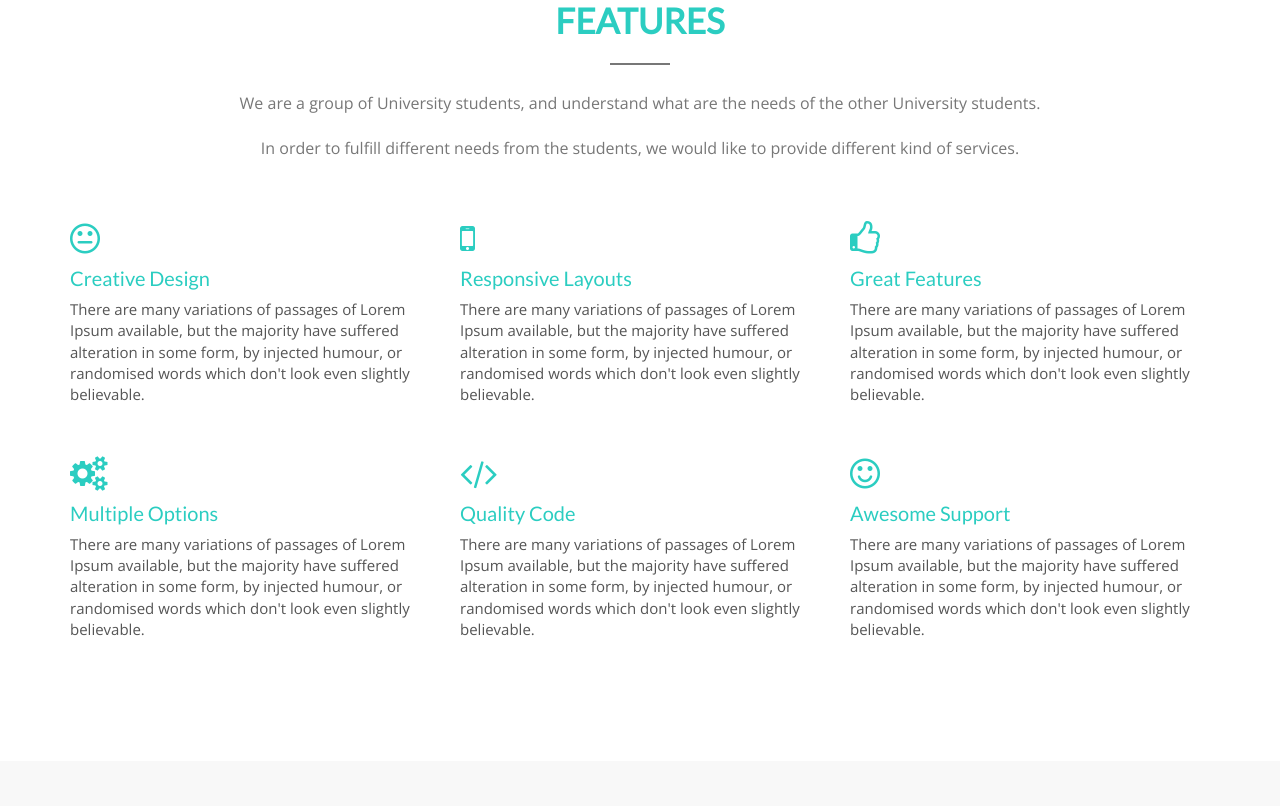
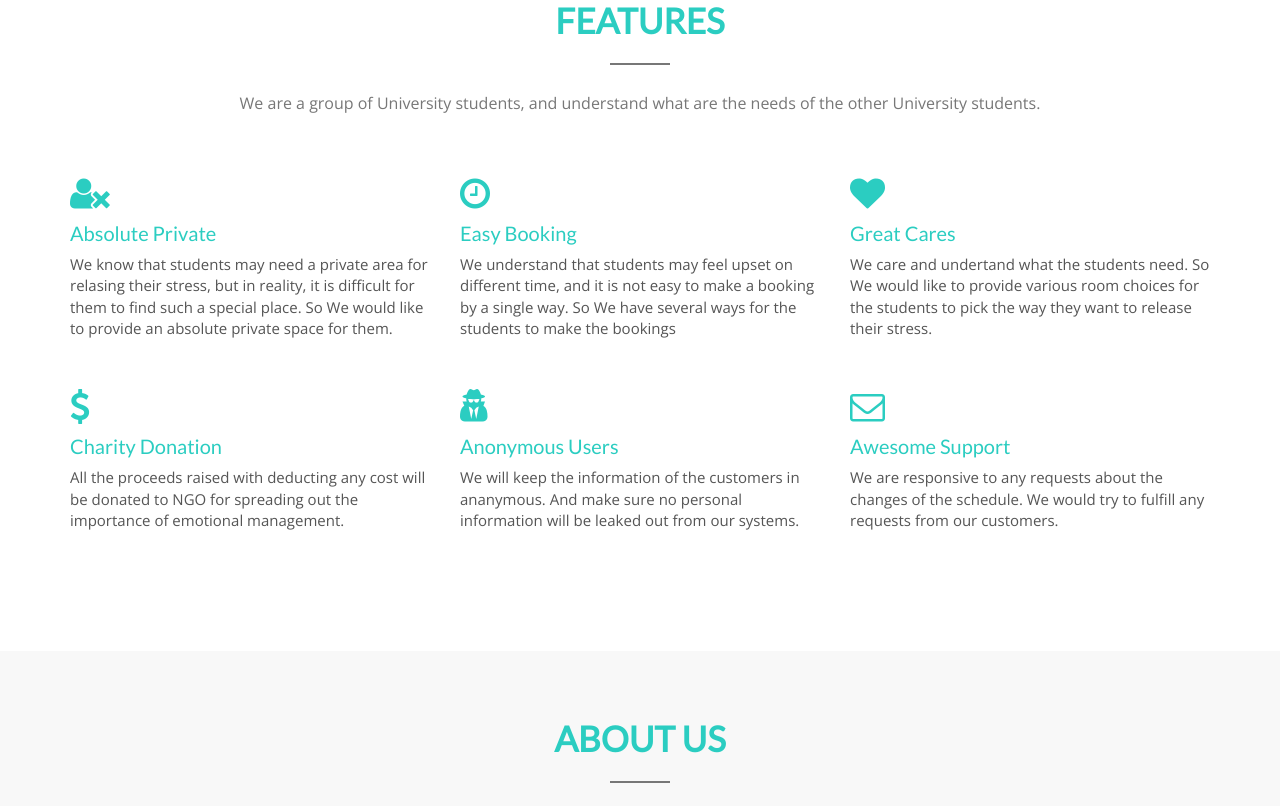
Before and after one commit to CKYUKEN/CKYUKEN.github.io, a plain HTML site: page index.html in a window 1280 px wide. Shown: the part 807-1613 px from the top of the page. Drawn offline with nearby package versions, Linux system fonts and the light colour scheme; a web font is replaced by a local one.

Commit message:
Update index.html

```diff
--- a/index.html
+++ b/index.html
@@ -241,8 +241,8 @@
               </div>
             </div>
           </div>
-		  </div>
-		  </div>
+	</div>
+	</div>
         <div class="single-slide">
         <img src="assets/images/slider-5.jpg" alt="img">
         <div class="slide-content">
@@ -272,7 +272,6 @@
             <h2 class="title">Features</h2>
             <span class="line"></span>
             <p>We are a group of University students, and understand what are the needs of the other University students.</p>
-            <p>In order to fulfill different needs from the students, we would like to provide different kind of services.</p>
           </div>
         </div>
         <div class="col-md-12">
@@ -280,45 +279,44 @@
             <div class="row">
               <div class="col-md-4 col-sm-6">
                 <div class="single-feature wow zoomIn">
-                  <!-- <i class="fa fa-leaf feature-icon"></i> -->
-                  <i class="fa fa-meh-o feature-icon"></i>
-                  <h4 class="feat-title">Creative Design</h4>
-                  <p>There are many variations of passages of Lorem Ipsum available, but the majority have suffered alteration in some form, by injected humour, or randomised words which don't look even slightly believable.</p>
+                  <i class="fa fa-user-times feature-icon"></i>
+                  <h4 class="feat-title">Absolute Private</h4>
+                  <p>We know that students may need a private area for relasing their stress, but in reality, it is difficult for them to find such a special place. So We would like to provide an absolute private space for them.</p>
                 </div>
               </div>
               <div class="col-md-4 col-sm-6">
                 <div class="single-feature wow zoomIn">
-                  <i class="fa fa-mobile feature-icon"></i>
-                  <h4 class="feat-title">Responsive Layouts</h4>
-                  <p>There are many variations of passages of Lorem Ipsum available, but the majority have suffered alteration in some form, by injected humour, or randomised words which don't look even slightly believable.</p>
+                  <i class="fa fa-clock-o feature-icon"></i>
+                  <h4 class="feat-title">Easy Booking</h4>
+                  <p>We understand that students may feel upset on different time, and it is not easy to make a booking by a single way. So We have several ways for the students to make the bookings</p>
                 </div>
               </div>
               <div class="col-md-4 col-sm-6">
                 <div class="single-feature wow zoomIn">
-                  <i class="fa fa-thumbs-o-up feature-icon"></i>
-                  <h4 class="feat-title">Great Features</h4>
-                  <p>There are many variations of passages of Lorem Ipsum available, but the majority have suffered alteration in some form, by injected humour, or randomised words which don't look even slightly believable.</p>
+                  <i class="fa fa-heart feature-icon"></i>
+                  <h4 class="feat-title">Great Cares</h4>
+                  <p>We care and undertand what the students need. So We would like to provide various room choices for the students to pick the way they want to release their stress.</p>
                 </div>
               </div>
               <div class="col-md-4 col-sm-6">
                 <div class="single-feature wow zoomIn">
-                  <i class="fa fa-gears feature-icon"></i>
-                  <h4 class="feat-title">Multiple Options</h4>
-                  <p>There are many variations of passages of Lorem Ipsum available, but the majority have suffered alteration in some form, by injected humour, or randomised words which don't look even slightly believable.</p>
+                  <i class="fa fa-usd feature-icon"></i>
+                  <h4 class="feat-title">Charity Donation</h4>
+                  <p>All the proceeds raised with deducting any cost will be donated to NGO for spreading out the importance of emotional management.</p>
                 </div>
               </div>
               <div class="col-md-4 col-sm-6">
                 <div class="single-feature wow zoomIn">
-                  <i class="fa fa-code feature-icon"></i>
-                  <h4 class="feat-title">Quality Code</h4>
-                  <p>There are many variations of passages of Lorem Ipsum available, but the majority have suffered alteration in some form, by injected humour, or randomised words which don't look even slightly believable.</p>
+                  <i class="fa fa-user-secret feature-icon"></i>
+                  <h4 class="feat-title">Anonymous Users</h4>
+                  <p>We will keep the information of the customers in ananymous. And make sure no personal information will be leaked out from our systems.</p>
                 </div>
               </div>
               <div class="col-md-4 col-sm-6">
                 <div class="single-feature wow zoomIn">
-                  <i class="fa fa-smile-o feature-icon"></i>
+                  <i class="fa fa-envelope-o feature-icon"></i>
                   <h4 class="feat-title">Awesome Support</h4>
-                  <p>There are many variations of passages of Lorem Ipsum available, but the majority have suffered alteration in some form, by injected humour, or randomised words which don't look even slightly believable.</p>
+                  <p>We are responsive to any requests about the changes of the schedule. We would try to fulfill any requests from our customers.</p>
                 </div>
               </div>
             </div>
```
